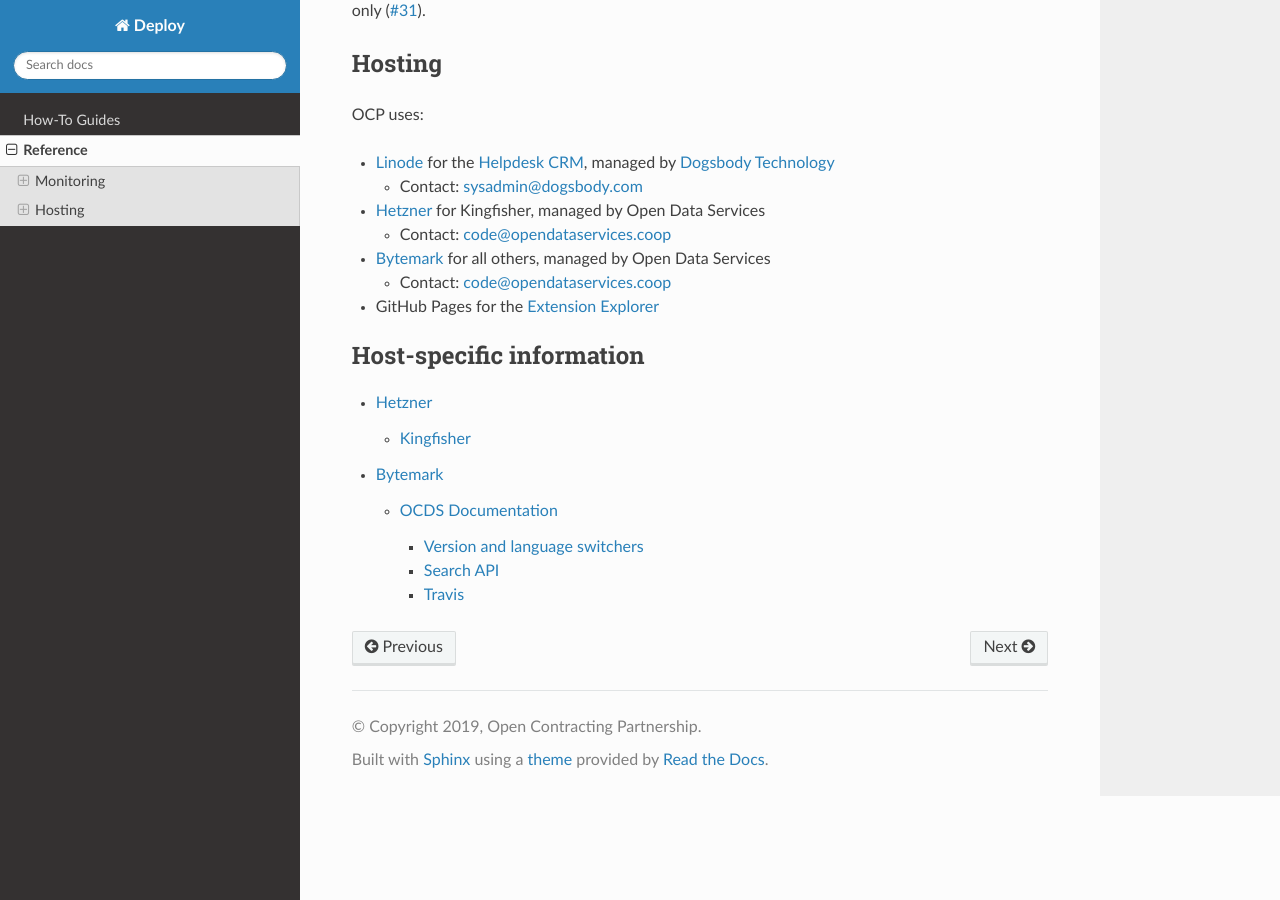
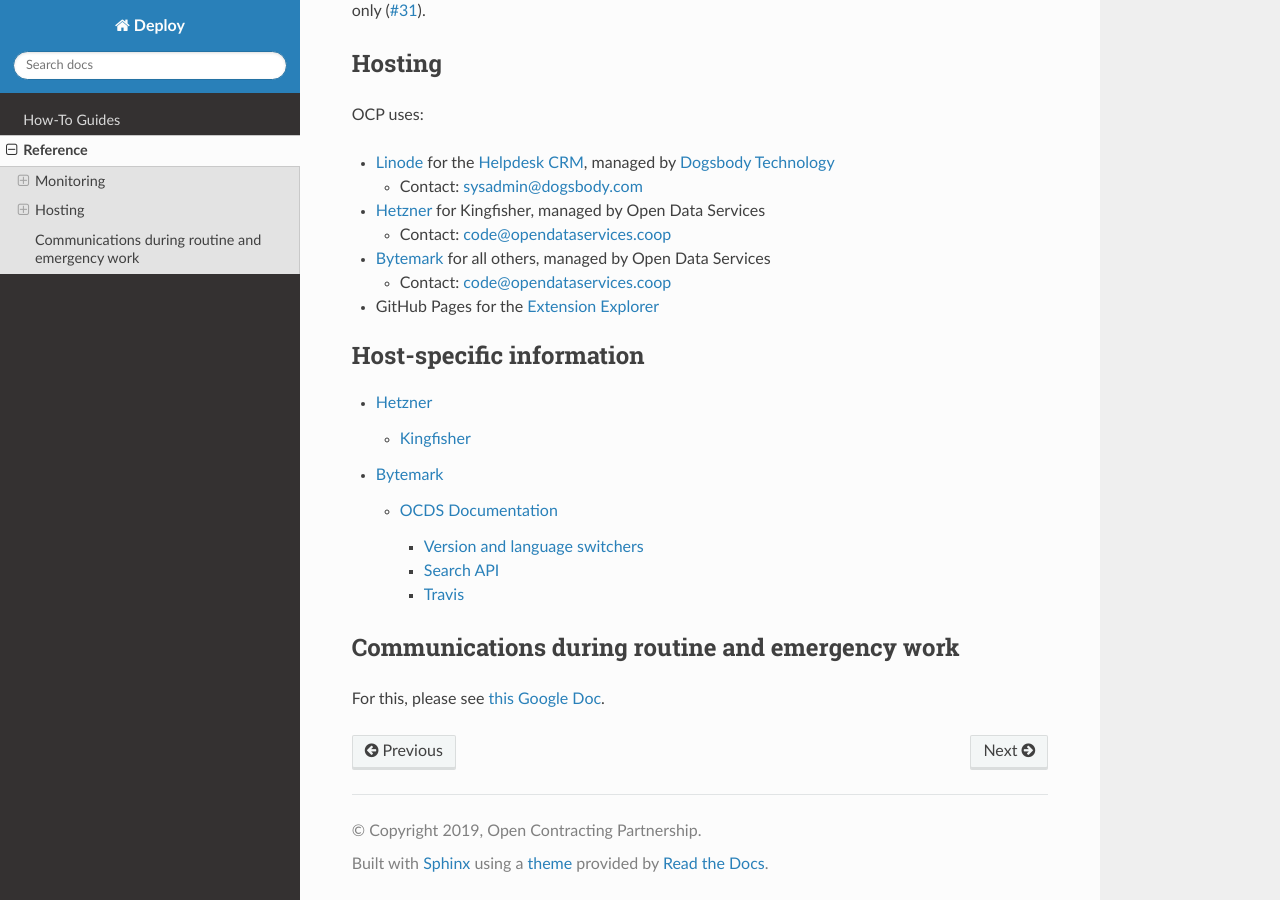
Before and after one commit to open-contracting/deploy, a Sphinx documentation site: the page built from docs/reference/index.rst, in a window 1280 px wide and 900 px high, scrolled down 871 px. Built offline with Sphinx 7.4.7 and the Read the Docs theme 2.0.0, drawn with Linux system fonts in a browser that asks for light colours.

Commit message:
Docs - added communications

```diff
--- a/docs/reference/index.rst
+++ b/docs/reference/index.rst
@@ -53,3 +53,8 @@
 
    hetzner.rst
    bytemark.rst
+
+Communications during routine and emergency work
+------------------------------------------------
+
+For this, please see `this Google Doc <https://docs.google.com/document/d/1qAoh2scU5ZMGC_WYFjjNNJU-34NzYaC4V2xjmb2G75k/edit#>`__.
```
